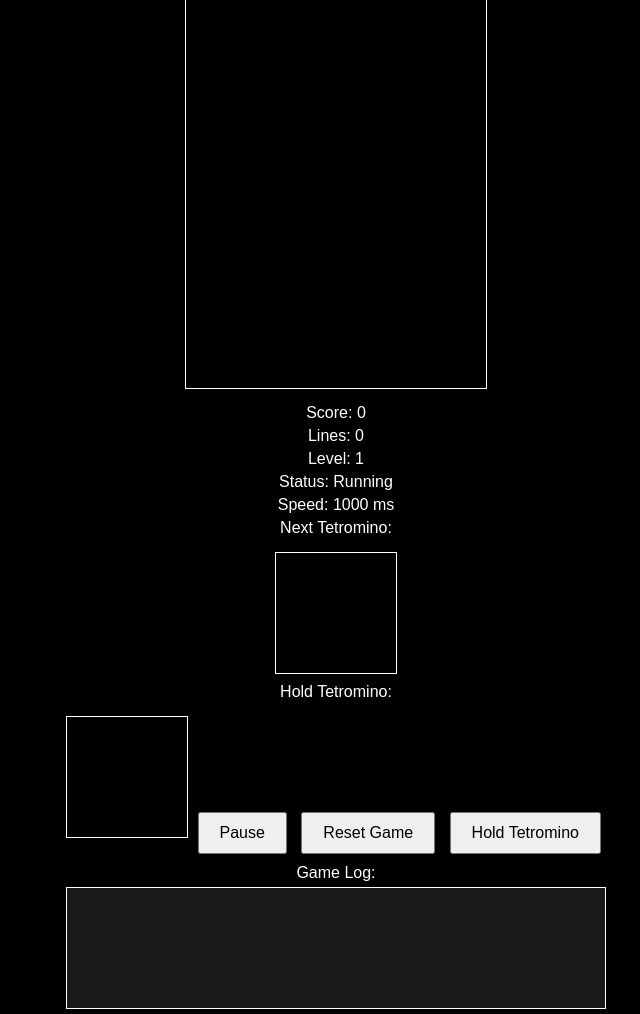
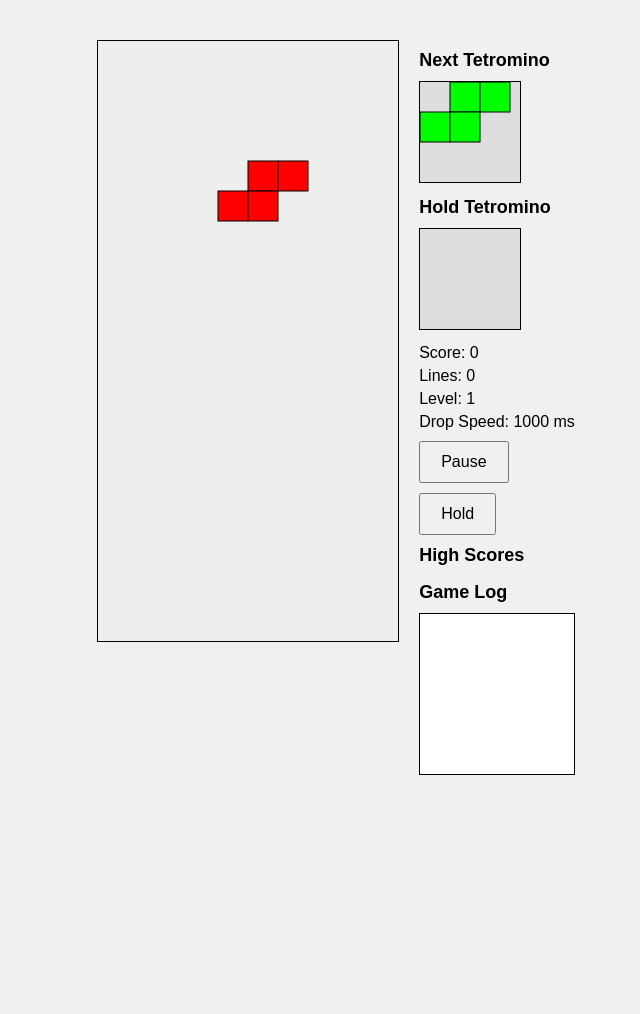
Before and after one commit to pragunsrv/Tetris-Game, a plain HTML site: page index.html in a window 1280 px wide. Shown: the whole page, without its empty margins (304-944 px from the left). After the commit the page ends 800 px from the top, so only its background shows below. Drawn offline with Linux system fonts and the light colour scheme.

Commit message:
Improvments
Enhanced Graphics: Improved drawing functions with added borders and effects.
Special Effects: Added line clearing visual effects and handling for game state transitions.
Game Mechanics: Incorporated high score tracking, improved scoring, and level adjustments.
UI Improvements: Enhanced logging and game status display.

```diff
--- a/index.html
+++ b/index.html
@@ -3,30 +3,34 @@
 <head>
     <meta charset="UTF-8">
     <meta name="viewport" content="width=device-width, initial-scale=1.0">
-    <title>Tetris - Version 6</title>
+    <title>Tetris Game</title>
     <link rel="stylesheet" href="styles.css">
 </head>
 <body>
-    <div id="game-container">
-        <canvas id="tetris" width="300" height="600"></canvas>
-        <div id="info">
-            <div>Score: <span id="score">0</span></div>
-            <div>Lines: <span id="lines">0</span></div>
-            <div>Level: <span id="level">1</span></div>
-            <div>Status: <span id="status">Running</span></div>
-            <div>Speed: <span id="speed">1000</span> ms</div>
-            <div>Next Tetromino:</div>
-            <canvas id="next-canvas" width="120" height="120"></canvas>
-            <div>Hold Tetromino:</div>
-            <canvas id="hold-canvas" width="120" height="120"></canvas>
-            <button id="pause-btn">Pause</button>
-            <button id="resume-btn" style="display: none;">Resume</button>
-            <button id="reset-btn">Reset Game</button>
-            <button id="hold-btn">Hold Tetromino</button>
-            <div>Game Log:</div>
-            <div id="game-log"></div>
+    <main>
+        <div id="game-container">
+            <canvas id="tetris" width="300" height="600"></canvas>
+            <div id="sidebar">
+                <h2>Next Tetromino</h2>
+                <canvas id="next-canvas" width="100" height="100"></canvas>
+                <h2>Hold Tetromino</h2>
+                <canvas id="hold-canvas" width="100" height="100"></canvas>
+                <div id="stats">
+                    <p>Score: <span id="score">0</span></p>
+                    <p>Lines: <span id="lines">0</span></p>
+                    <p>Level: <span id="level">1</span></p>
+                    <p>Drop Speed: <span id="speed">1000</span> ms</p>
+                </div>
+                <button id="pause-btn">Pause</button>
+                <button id="resume-btn" style="display:none;">Resume</button>
+                <button id="hold-btn">Hold</button>
+                <h2>High Scores</h2>
+                <ul id="high-scores"></ul>
+                <h2>Game Log</h2>
+                <div id="game-log"></div>
+            </div>
         </div>
-    </div>
+    </main>
     <script src="script.js"></script>
 </body>
 </html>
--- a/script.js
+++ b/script.js
@@ -29,6 +29,9 @@ let dropSpeed = 1000;
 let isPaused = false;
 let gameInterval;
 let consecutiveLineClears = 0;
+let gameLog = [];
+let highScores = [];
+let effectTimeout;
 
 function getRandomTetromino() {
     return tetrominoes[Math.floor(Math.random() * tetrominoes.length)];
@@ -36,33 +39,25 @@ function getRandomTetromino() {
 
 function drawBoard() {
     ctx.clearRect(0, 0, canvas.width, canvas.height);
-    ctx.fillStyle = '#fff';
+    ctx.fillStyle = '#000';
     for (let row = 0; row < rows; row++) {
         for (let col = 0; col < cols; col++) {
             if (board[row][col]) {
+                ctx.fillStyle = '#f00'; // Tetromino color
                 ctx.fillRect(col * scale, row * scale, scale, scale);
+                ctx.strokeRect(col * scale, row * scale, scale, scale); // Border
             }
         }
     }
 }
 
 function drawTetromino(tetromino, offsetX, offsetY, context, previewMode = false) {
-    context.fillStyle = '#f00';
+    context.fillStyle = previewMode ? '#0f0' : '#f00'; // Different color for preview
     for (let row = 0; row < tetromino.length; row++) {
         for (let col = 0; col < tetromino[row].length; col++) {
             if (tetromino[row][col]) {
                 context.fillRect((offsetX + col) * scale, (offsetY + row) * scale, scale, scale);
-            }
-        }
-    }
-}
-
-function drawSpecialEffects() {
-    ctx.fillStyle = '#ff0';
-    for (let row = 0; row < rows; row++) {
-        if (board[row].every(cell => cell)) {
-            for (let col = 0; col < cols; col++) {
-                ctx.fillRect(col * scale, row * scale, scale, scale);
+                context.strokeRect((offsetX + col) * scale, (offsetY + row) * scale, scale, scale); // Border
             }
         }
     }
@@ -127,6 +122,8 @@ function clearLines() {
         board.unshift(Array(cols).fill(0));
     });
     updateScore();
+    drawBoard();
+    drawTetromino(currentTetromino, x, y, ctx);
     drawSpecialEffects();
     updateLevel();
 }
@@ -144,6 +141,7 @@ function dropTetromino() {
         if (isCollision(0, 0)) {
             clearInterval(gameInterval);
             logGameEvent('Game Over');
+            saveHighScore();
         }
         drawNextTetromino();
     }
@@ -182,17 +180,41 @@ function updateScore() {
 
 function updateLevel() {
     level = Math.floor(linesCleared / 10) + 1;
-    dropSpeed = 1000 - (level - 1) * 100;
+    dropSpeed = Math.max(100, 1000 - (level - 1) * 100); // Minimum dropSpeed
     document.getElementById('level').textContent = level;
     document.getElementById('speed').textContent = dropSpeed;
     clearInterval(gameInterval);
     gameInterval = setInterval(gameLoop, dropSpeed);
 }
 
+function drawSpecialEffects() {
+    ctx.fillStyle = '#ff0'; // Highlight lines
+    for (let row = 0; row < rows; row++) {
+        if (board[row].every(cell => cell)) {
+            for (let col = 0; col < cols; col++) {
+                ctx.fillRect(col * scale, row * scale, scale, scale);
+                ctx.strokeRect(col * scale, row * scale, scale, scale); // Border
+            }
+            effectTimeout = setTimeout(() => {
+                drawBoard();
+                drawTetromino(currentTetromino, x, y, ctx);
+            }, 200);
+        }
+    }
+}
+
 function logGameEvent(message) {
     const log = document.getElementById('game-log');
+    gameLog.push(message);
     log.innerHTML += `<div>${message}</div>`;
     log.scrollTop = log.scrollHeight;
+}
+
+function saveHighScore() {
+    highScores.push(score);
+    highScores.sort((a, b) => b - a);
+    highScores = highScores.slice(0, 5); // Keep only top 5 scores
+    document.getElementById('high-scores').innerHTML = highScores.map(score => `<li>${score}</li>`).join('');
 }
 
 function gameLoop() {
@@ -205,24 +227,15 @@ function gameLoop() {
 
 function togglePause() {
     isPaused = !isPaused;
-    document.getElementById('status').textContent = isPaused ? 'Paused' : 'Running';
-    document.getElementById('pause-btn').style.display = isPaused ? 'none' : 'inline';
-    document.getElementById('resume-btn').style.display = isPaused ? 'inline' : 'none';
-    if (!isPaused) {
-        updateLevel();
-    }
+    document.getElementById('pause-btn').style.display = isPaused ? 'none' : 'inline-block';
+    document.getElementById('resume-btn').style.display = isPaused ? 'inline-block' : 'none';
 }
-
-document.addEventListener('keydown', (event) => {
-    if (event.code === 'ArrowLeft') moveTetromino(-1, 0);
-    if (event.code === 'ArrowRight') moveTetromino(1, 0);
-    if (event.code === 'ArrowDown') dropTetromino();
-    if (event.code === 'ArrowUp') rotateTetromino();
-});
 
 document.getElementById('pause-btn').addEventListener('click', togglePause);
 document.getElementById('resume-btn').addEventListener('click', togglePause);
-document.getElementById('reset-btn').addEventListener('click', () => location.reload());
 document.getElementById('hold-btn').addEventListener('click', holdTetrominoFunction);
 
+updateScore();
+drawNextTetromino();
+drawHoldTetromino();
 gameInterval = setInterval(gameLoop, dropSpeed);
--- a/styles.css
+++ b/styles.css
@@ -1,53 +1,71 @@
 body {
+    font-family: Arial, sans-serif;
+    margin: 0;
+    padding: 0;
     display: flex;
-    justify-content: center;
+    flex-direction: column;
     align-items: center;
-    height: 100vh;
-    margin: 0;
-    background-color: #000;
-    color: #fff;
-    font-family: Arial, sans-serif;
+    background-color: #f0f0f0;
+}
+
+main {
+    margin-top: 20px; /* Adjusted for spacing below the removed header */
 }
 
 #game-container {
     display: flex;
-    flex-direction: column;
-    align-items: center;
+    align-items: flex-start;
+    margin-top: 20px; /* Additional spacing below the header */
+}
+
+#tetris {
+    border: 1px solid #000;
+    background-color: #eee;
+}
+
+#sidebar {
+    margin-left: 20px;
 }
 
 canvas {
-    border: 1px solid #fff;
-    background-color: #000;
+    border: 1px solid #000;
+    background-color: #ddd;
 }
 
-#info {
-    margin-top: 10px;
-    text-align: center;
+h2 {
+    font-size: 18px;
+    margin: 10px 0;
+}
+
+#stats {
+    margin: 10px 0;
+}
+
+#stats p {
+    margin: 5px 0;
 }
 
 button {
-    margin: 5px;
+    display: block;
+    margin: 10px 0;
     padding: 10px 20px;
     font-size: 16px;
     cursor: pointer;
 }
 
-#next-canvas, #hold-canvas {
-    border: 1px solid #fff;
-    margin-top: 10px;
+#game-log {
+    border: 1px solid #000;
+    height: 150px;
+    overflow-y: auto;
+    padding: 5px;
+    background-color: #fff;
 }
 
-#info div {
-    margin: 5px 0;
+#high-scores {
+    list-style-type: none;
+    padding: 0;
 }
 
-#game-log {
-    margin-top: 10px;
-    height: 100px;
-    overflow-y: auto;
-    background: rgba(255, 255, 255, 0.1);
-    padding: 10px;
-    border: 1px solid #fff;
-    color: #fff;
-    font-size: 14px;
+#high-scores li {
+    padding: 5px 0;
 }
```
